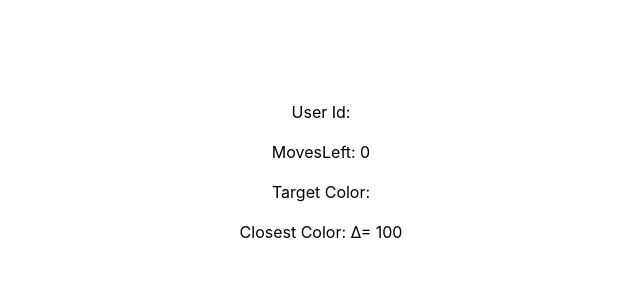
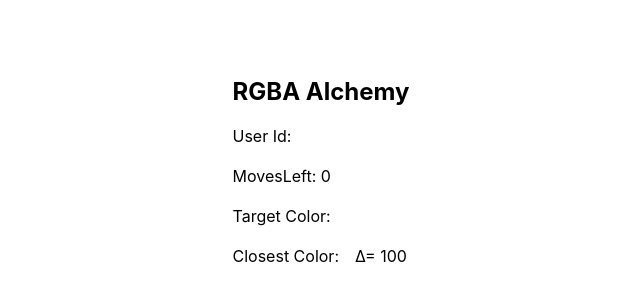
Before and after one commit to claranceliberi/lexie-color-alchemy, a React (Vite) app in the folder color-alchemy/: page / in a window 1280 px wide. Shown: the part 228-528 px from the top of the page, without its empty margins (319-959 px from the left). Built offline with nearby package versions, Linux system fonts and the light colour scheme; no server answers.

Commit message:
feat: letter spacing

```diff
--- a/color-alchemy/src/App.tsx
+++ b/color-alchemy/src/App.tsx
@@ -193,6 +193,7 @@ function App() {
 
   return (
     <div className="App">
+      <h2 style={{textAlign:'left'}}>RGBA Alchemy</h2>
       <p>User Id: {detail?.userId}</p>
       <p>MovesLeft: {movesLeft}</p>
       <p>Target Color: {detail && <Square color={detail?.target} />} </p>
--- a/color-alchemy/src/index.css
+++ b/color-alchemy/src/index.css
@@ -22,3 +22,13 @@ body {
   min-width: 320px;
   min-height: 100vh;
 }
+
+p{
+  display:flex;
+  justify-content: left;
+  align-items: center;
+}
+
+p > span {
+  margin-left:1rem;
+}
```
